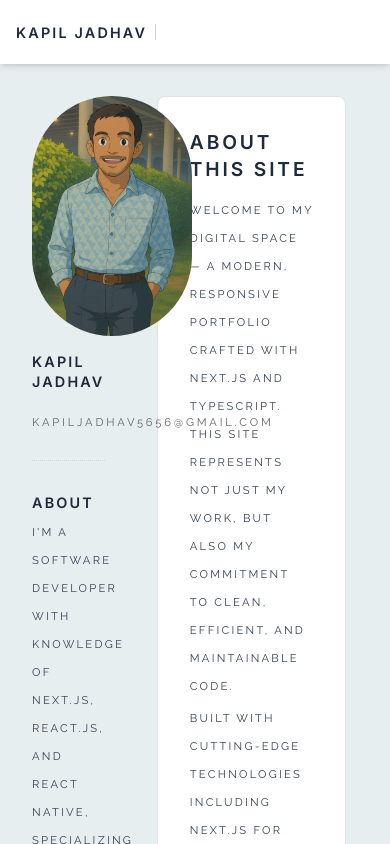
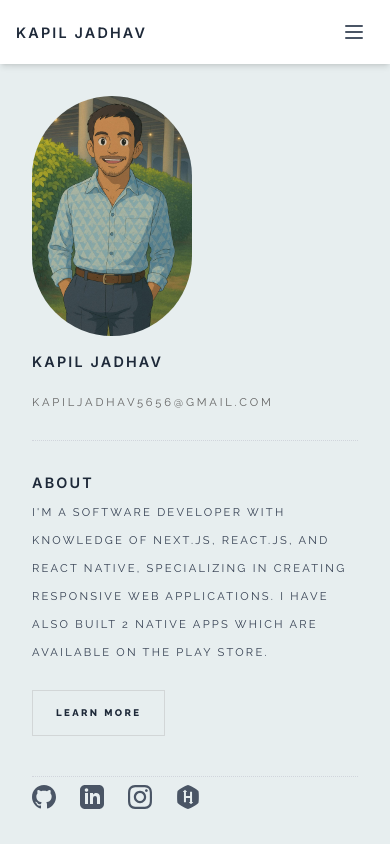
Before and after one commit to Kapil56J/NextJS_Portfolio, a Next.js app: page / in a window 390 px wide. Shown: the top 844 px of the page. Built offline with nearby package versions, Linux system fonts and the light colour scheme.

Commit message:
Responsive

```diff
--- a/src/components/MainLayout.tsx
+++ b/src/components/MainLayout.tsx
@@ -1,8 +1,16 @@
-import React from 'react';
+"use client";
+
+import React, { useState } from 'react';
 import Link from 'next/link';
 import Image from 'next/image';
 
 export default function MainLayout({ children }: { children: React.ReactNode }) {
+  const [isMobileMenuOpen, setIsMobileMenuOpen] = useState(false);
+
+  const toggleMobileMenu = () => {
+    setIsMobileMenuOpen(!isMobileMenuOpen);
+  };
+
   return (
     <div className="flex flex-col min-h-screen">
       {/* Top Navbar */}
@@ -22,9 +30,11 @@ export default function MainLayout({ children }: { children: React.ReactNode })
                   Kapil Jadhav
                 </Link>
               </div>
-              <div className="h-4 w-px bg-gray-300 mr-4" />
+              <div className="h-4 w-px bg-gray-300 mr-4 hidden md:block" />
             </div>
-            <div className="hidden md:flex items-center space-x-0">
+
+            {/* Desktop Navigation */}
+            <div className="hidden md:flex items-center space-x-0 ml-4">
               <Link
                 href="/about"
                 className="px-3 py-2 text-sm font-medium font-raleway tracking-widest uppercase text-gray-600 hover:text-blue-600"
@@ -57,14 +67,72 @@ export default function MainLayout({ children }: { children: React.ReactNode })
                 Contact
               </Link>
             </div>
+
+            {/* Mobile Menu Button */}
+            <div className="md:hidden ml-auto">
+              <button
+                onClick={toggleMobileMenu}
+                className="inline-flex items-center justify-center p-2 rounded-md text-gray-600 hover:text-blue-600 focus:outline-none"
+                aria-expanded="false"
+              >
+                <span className="sr-only">Open main menu</span>
+                {!isMobileMenuOpen ? (
+                  <svg className="block h-6 w-6" xmlns="http://www.w3.org/2000/svg" fill="none" viewBox="0 0 24 24" stroke="currentColor" aria-hidden="true">
+                    <path strokeLinecap="round" strokeLinejoin="round" strokeWidth="2" d="M4 6h16M4 12h16M4 18h16" />
+                  </svg>
+                ) : (
+                  <svg className="block h-6 w-6" xmlns="http://www.w3.org/2000/svg" fill="none" viewBox="0 0 24 24" stroke="currentColor" aria-hidden="true">
+                    <path strokeLinecap="round" strokeLinejoin="round" strokeWidth="2" d="M6 18L18 6M6 6l12 12" />
+                  </svg>
+                )}
+              </button>
+            </div>
+          </div>
+        </div>
+
+        {/* Mobile Menu */}
+        <div className={`md:hidden ${isMobileMenuOpen ? 'block' : 'hidden'}`}>
+          <div className="px-2 pt-2 pb-3 space-y-1 bg-white shadow-lg text-left">
+            <Link
+              href="/about"
+              className="block px-3 py-2 text-sm font-medium font-raleway tracking-widest uppercase text-gray-600 hover:text-blue-600 hover:bg-gray-50 rounded-md"
+              style={{ fontSize: '0.7em', letterSpacing: '0.25em' }}
+              onClick={() => setIsMobileMenuOpen(false)}
+            >
+              About
+            </Link>
+            <Link
+              href="/resume"
+              className="block px-3 py-2 text-sm font-medium font-raleway tracking-widest uppercase text-gray-600 hover:text-blue-600 hover:bg-gray-50 rounded-md"
+              style={{ fontSize: '0.7em', letterSpacing: '0.25em' }}
+              onClick={() => setIsMobileMenuOpen(false)}
+            >
+              Resume
+            </Link>
+            <Link
+              href="/project"
+              className="block px-3 py-2 text-sm font-medium font-raleway tracking-widest uppercase text-gray-600 hover:text-blue-600 hover:bg-gray-50 rounded-md"
+              style={{ fontSize: '0.7em', letterSpacing: '0.25em' }}
+              onClick={() => setIsMobileMenuOpen(false)}
+            >
+              Project
+            </Link>
+            <Link
+              href="/contact"
+              className="block px-3 py-2 text-sm font-medium font-raleway tracking-widest uppercase text-gray-600 hover:text-blue-600 hover:bg-gray-50 rounded-md"
+              style={{ fontSize: '0.7em', letterSpacing: '0.25em' }}
+              onClick={() => setIsMobileMenuOpen(false)}
+            >
+              Contact
+            </Link>
           </div>
         </div>
       </nav>
 
       {/* Main Content Area */}
-      <div className="flex pt-16">
+      <div className="flex flex-col md:flex-row pt-16">
         {/* Left Sidebar - 30% */}
-        <div className="w-[35%] fixed left-0 top-16 h-[calc(100vh-4rem)] p-8">
+        <div className="w-full md:w-[35%] md:fixed md:left-0 md:top-16 md:h-[calc(100vh-4rem)] p-8">
           <div className="flex flex-col h-full">
             <div className="text-left mb-2">
               <div className="w-48 h-52 mb-12 relative">
@@ -186,7 +254,7 @@ export default function MainLayout({ children }: { children: React.ReactNode })
         </div>
 
         {/* Right Content Area - 70% */}
-        <div className="w-[65%] ml-[32%] min-h-screen bg-[#e7eeef]">
+        <div className="w-full md:w-[65%] md:ml-[35%] min-h-screen bg-[#e7eeef]">
           <main className="p-8">
             {children}
           </main>
```
